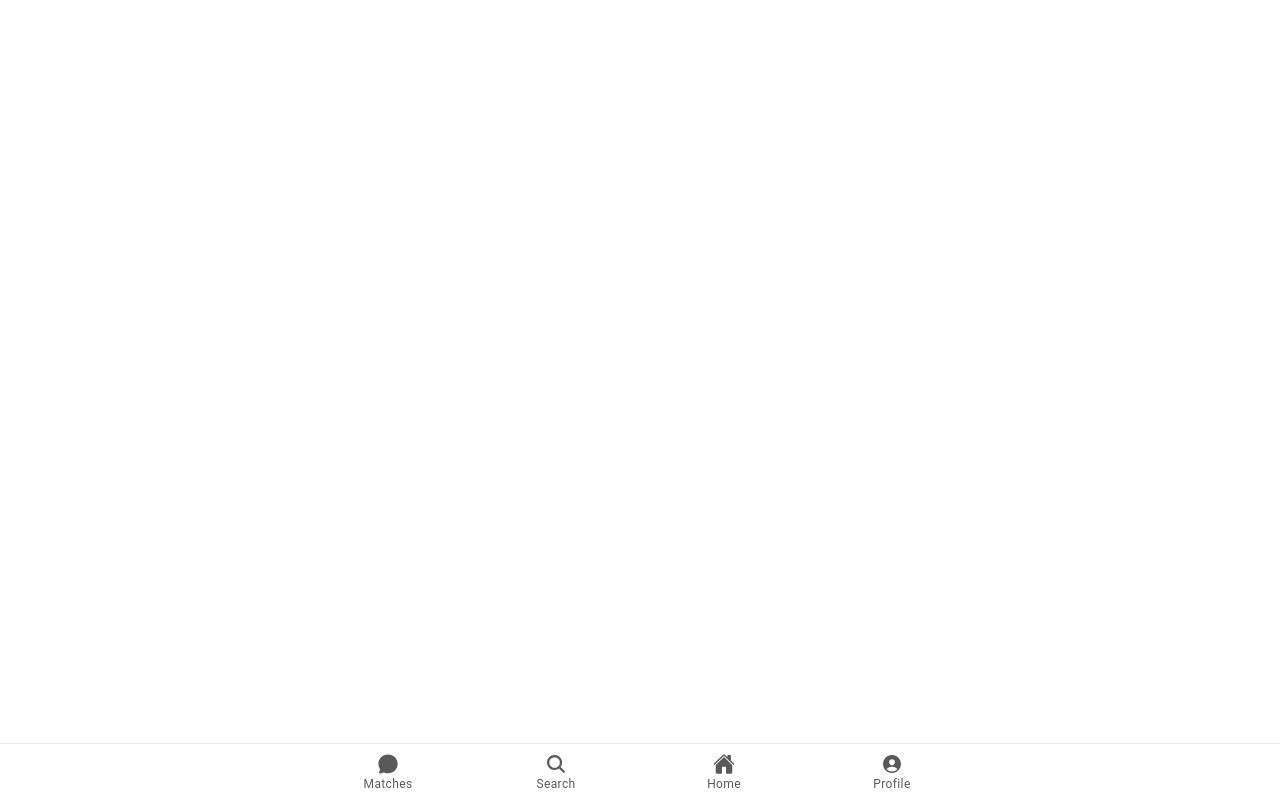
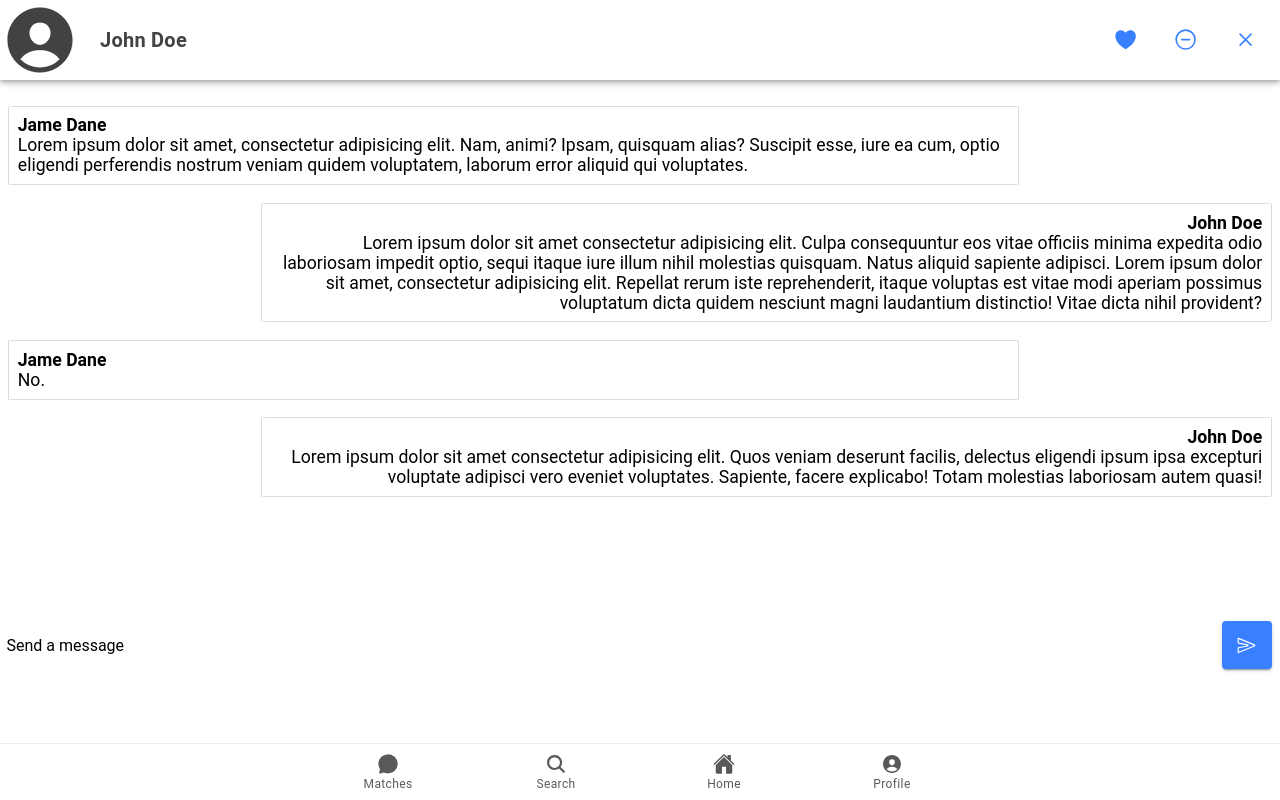
Before and after one commit to IsaiahSama/CaveMate, a React (Vite) app in the folder CaveMate/: page /chat in a window 1280 px wide. Built offline with nearby package versions, Linux system fonts and the light colour scheme.

Commit message:
Added raw html for Chat page

```diff
--- a/CaveMate/src/App.tsx
+++ b/CaveMate/src/App.tsx
@@ -34,6 +34,7 @@ import '@ionic/react/css/display.css';
 
 /* Theme variables */
 import './theme/variables.css';
+import ChatPage from './pages/Chat';
 
 setupIonicReact();
 
@@ -53,6 +54,9 @@ const App: React.FC = () => (
           </Route>
           <Route path="/profile">
             <ProfilePage />
+          </Route>
+          <Route path="/chat">
+            <ChatPage />
           </Route>
           <Route exact path="/">
             <Redirect to="/home" />
--- /dev/null
+++ b/CaveMate/src/pages/Chat.css
@@ -0,0 +1,36 @@
+.profile_icon{
+    font-size: 5em;
+}
+
+.messages{
+    max-height: 80%;
+    height: 80%;
+    padding: 0.5em;
+}
+
+.message{
+    border: 1px solid rgba(128, 128, 128, 0.292);
+    max-width: 80%;
+    margin-top: 1em;
+    padding: 0.5em;
+    font-size: 1.1em;
+    border-radius: 1%;
+}
+
+.sender{
+font-weight: bold;
+}
+
+.sender_message{
+    margin-left: auto;
+    text-align: right;
+}
+
+.sender_message .sender{
+    text-align: right;
+}
+
+.inputContainer{
+    display: flex;
+    margin: 0.4em;
+}
--- /dev/null
+++ b/CaveMate/src/pages/Chat.tsx
@@ -0,0 +1,66 @@
+import { IonButton, IonButtons, IonContent, IonHeader, IonIcon, IonInput, IonPage, IonTitle, IonToolbar } from "@ionic/react"
+import { closeOutline, heart, personCircle, removeCircleOutline, sendOutline } from "ionicons/icons";
+import "./Chat.css"
+
+const ChatPage = () => {
+  return (
+    <IonPage>
+      <IonHeader>
+        <IonToolbar>
+          <div className="flexed">
+            <IonIcon icon={personCircle} className="profile_icon"></IonIcon>
+            <IonTitle><strong>John Doe</strong></IonTitle>
+          </div>
+          <IonButtons slot="end">
+            <IonButton>
+              <IonIcon slot="icon-only" icon={heart}></IonIcon>
+            </IonButton>
+            <IonButton>
+              <IonIcon slot="icon-only" icon={removeCircleOutline}></IonIcon>
+            </IonButton>
+            <IonButton>
+              <IonIcon slot="icon-only" icon={closeOutline}></IonIcon>
+            </IonButton>
+          </IonButtons>
+        </IonToolbar>
+      </IonHeader>
+      <IonContent>
+        <div className="messages">
+          <div className="message">
+            <div className="sender">Jame Dane</div>
+            <div className="content">
+              Lorem ipsum dolor sit amet, consectetur adipisicing elit. Nam, animi? Ipsam, quisquam alias? Suscipit esse, iure ea cum, optio eligendi perferendis nostrum veniam quidem voluptatem, laborum error aliquid qui voluptates.
+            </div>
+          </div>
+          <div className="message sender_message">
+            <div className="sender">John Doe</div>
+            <div className="content">
+              Lorem ipsum dolor sit amet consectetur adipisicing elit. Culpa consequuntur eos vitae officiis minima expedita odio laboriosam impedit optio, sequi itaque iure illum nihil molestias quisquam. Natus aliquid sapiente adipisci. Lorem ipsum dolor sit amet, consectetur adipisicing elit. Repellat rerum iste reprehenderit, itaque voluptas est vitae modi aperiam possimus voluptatum dicta quidem nesciunt magni laudantium distinctio! Vitae dicta nihil provident?
+            </div>
+          </div>
+          <div className="message">
+            <div className="sender">Jame Dane</div>
+            <div className="content">
+              No.
+            </div>
+          </div>
+          <div className="message sender_message">
+            <div className="sender">John Doe</div>
+            <div className="content">
+              Lorem ipsum dolor sit amet consectetur adipisicing elit. Quos veniam deserunt facilis, delectus eligendi ipsum ipsa excepturi voluptate adipisci vero eveniet voluptates. Sapiente, facere explicabo! Totam molestias laboriosam autem quasi!
+            </div>
+          </div>
+        </div>
+
+        <div className="inputContainer">
+          <IonInput label="Send a message" labelPlacement="floating"></IonInput>
+          <IonButton slot='end'>
+            <IonIcon icon={sendOutline}></IonIcon>
+          </IonButton>
+        </div>
+      </IonContent>
+    </IonPage>
+  )
+}
+
+export default ChatPage;
```
